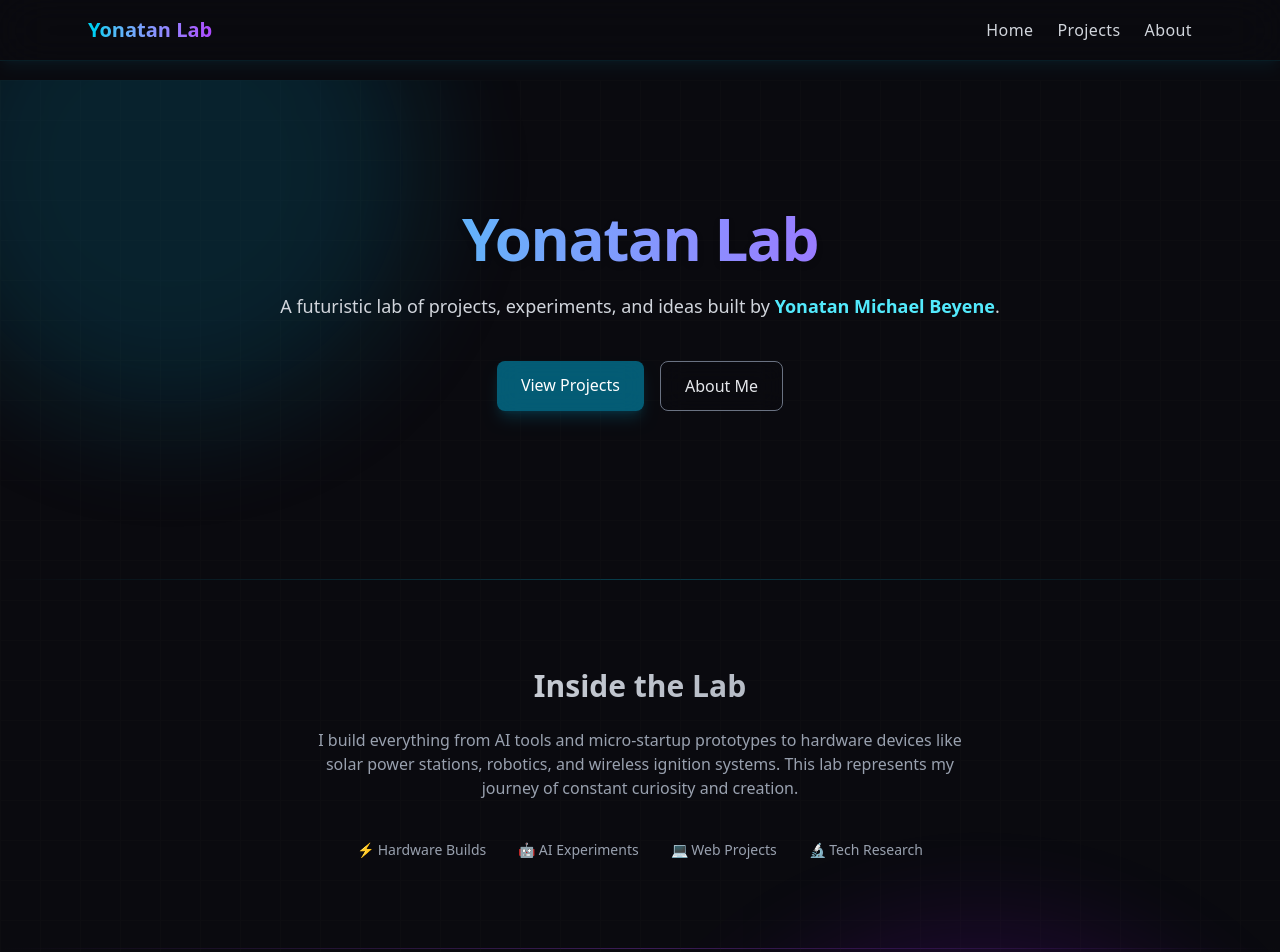
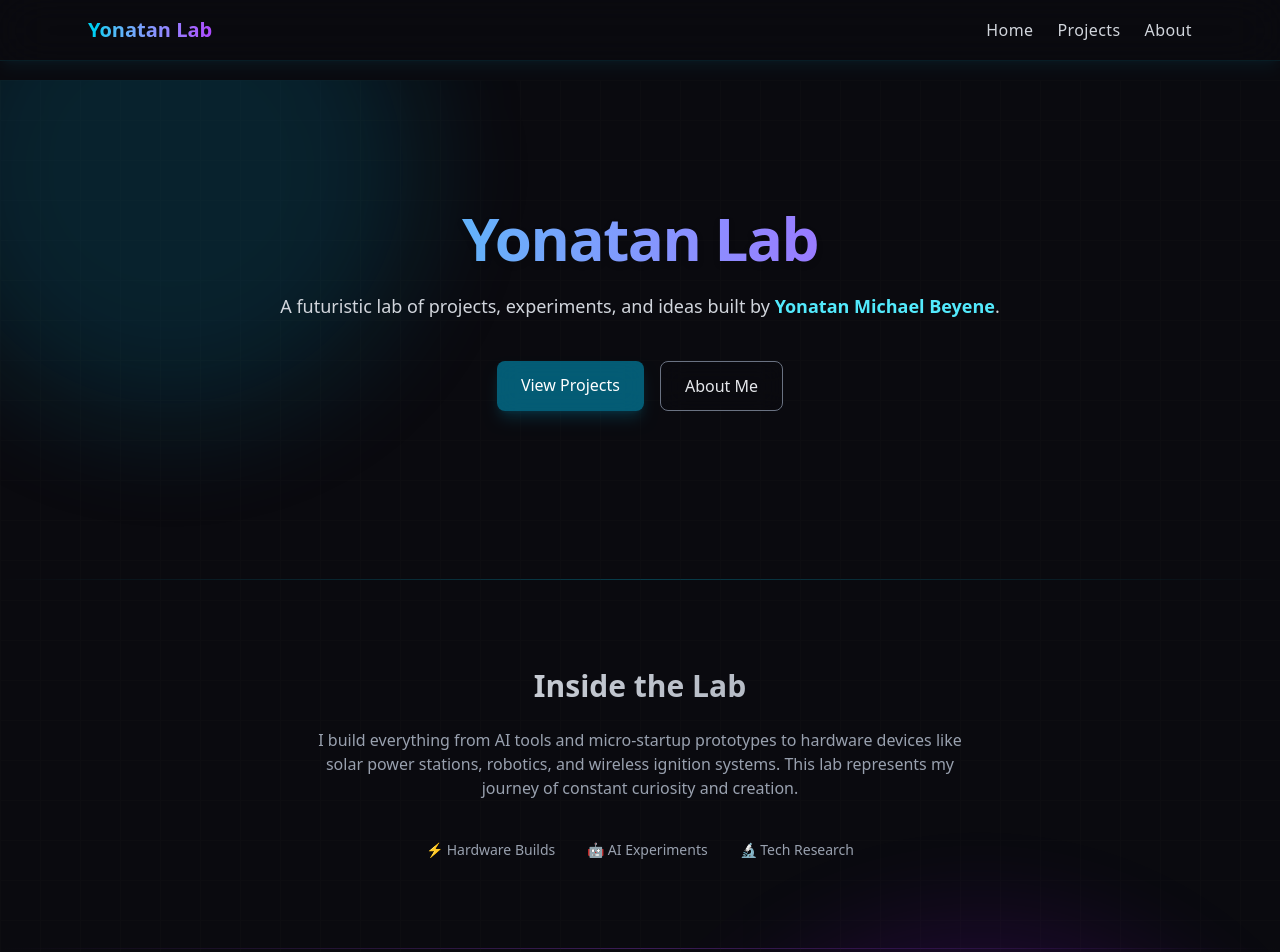
Before and after one commit to Yoni712/yonatanlab-website, a Next.js app: page / in a window 1280 px wide. Shown: the top 952 px of the page. Built offline with nearby package versions, Linux system fonts and the light colour scheme.

Commit message:
update on home page

```diff
--- a/app/page.tsx
+++ b/app/page.tsx
@@ -62,7 +62,6 @@ export default function Home() {
         <div className="flex justify-center gap-8 text-gray-400 text-sm">
           <div className="hover:text-cyan-300 transition">⚡ Hardware Builds</div>
           <div className="hover:text-cyan-300 transition">🤖 AI Experiments</div>
-          <div className="hover:text-cyan-300 transition">💻 Web Projects</div>
           <div className="hover:text-cyan-300 transition">🔬 Tech Research</div>
         </div>
       </section>
```
